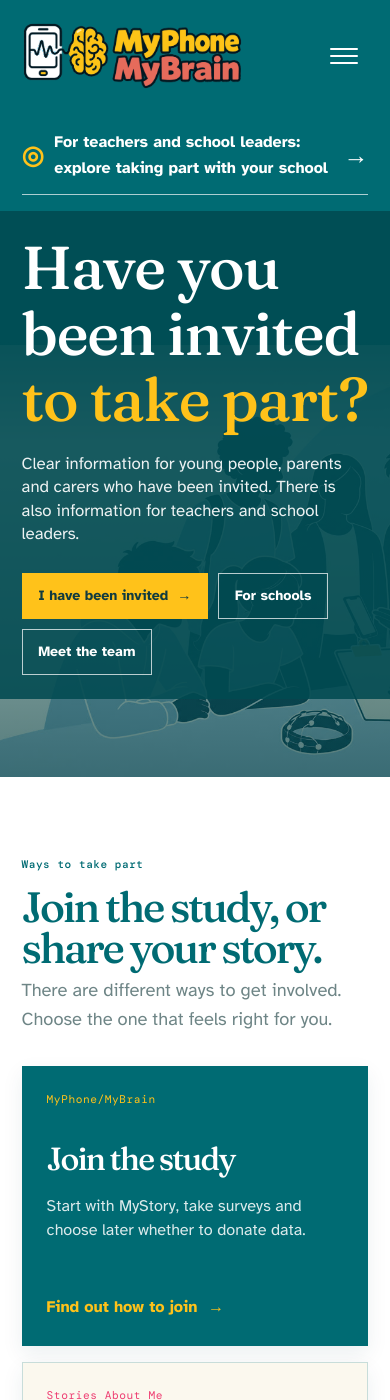
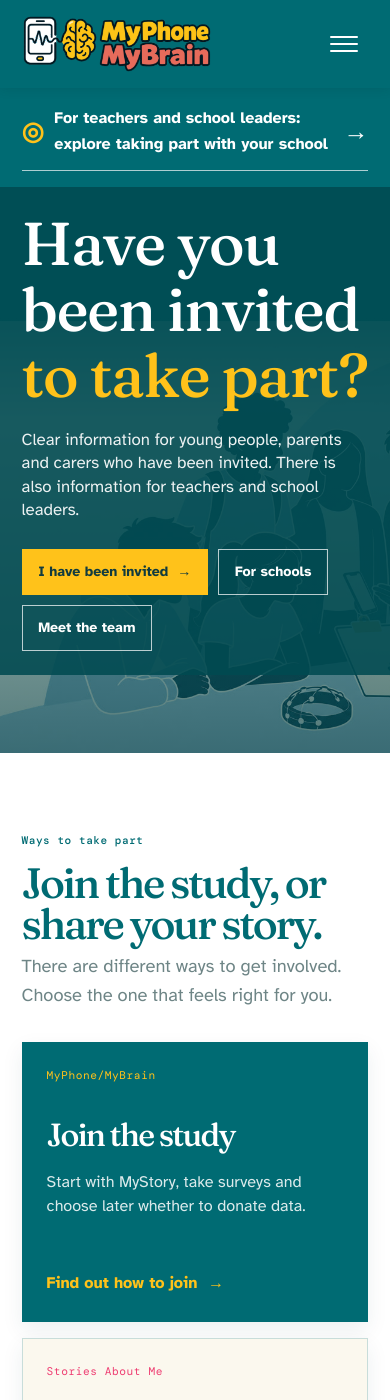
Before and after one commit to faisalmushtaq/myphone-mybrain, a Jekyll site: the page built from index.md, in a window 390 px wide and 1400 px high. Built offline with Jekyll 4.4.1, drawn with Linux system fonts in a browser that asks for light colours.

Commit message:
Adopt stable sticky navigation pattern

```diff
--- a/_includes/header.html
+++ b/_includes/header.html
@@ -1,4 +1,4 @@
-<!-- Design note: reference-led, public-facing research wayfinding with a circular crest and teal masthead. -->
+<!-- Design note: compact, sticky, logo-led masthead patterned on the stable EEG101 navigation behaviour. -->
 <header class="site-header">
   <div class="container header-inner">
     <a class="logo" href="{{ site.baseurl }}/" aria-label="{{ site.title }} home">
@@ -20,20 +20,15 @@
       <span class="bar"></span>
     </button>
   </div>
-</header>
 
-<!-- Mobile nav lives outside the header to avoid stacking-context issues -->
-<div class="mobile-nav-overlay" id="mobile-nav" aria-hidden="true">
-  <button class="mobile-nav-close" aria-label="Close navigation menu">
-    <span class="bar"></span>
-    <span class="bar"></span>
-  </button>
-  <nav class="mobile-nav-inner" aria-label="Mobile navigation">
+  <nav class="mobile-nav-overlay" id="mobile-nav" aria-label="Mobile navigation" aria-hidden="true">
+    <div class="container mobile-nav-inner">
       <a href="{{ '/study/' | relative_url }}">About the study</a>
       <a href="{{ '/schools/' | relative_url }}">For schools</a>
       <a href="{{ '/families/' | relative_url }}">For families</a>
       <a href="{{ '/team/' | relative_url }}">Meet the team</a>
       <a href="{{ '/faq/' | relative_url }}">Questions</a>
       <a href="{{ '/contact/' | relative_url }}">Contact</a>
+    </div>
   </nav>
-</div>
+</header>
--- a/assets/css/moto-inspired.css
+++ b/assets/css/moto-inspired.css
@@ -16,7 +16,7 @@
   --f-serif: "Fraunces", Georgia, serif;
   --f-sans: "Atkinson Hyperlegible", Arial, sans-serif;
   --f-mono: "DM Mono", monospace;
-  --nav-h: 96px;
+  --nav-h: 82px;
   --c-cream: var(--mpb-paper);
   --c-cream-dark: #eef5f2;
   --c-white: #ffffff;
@@ -184,11 +184,11 @@
 .split { grid-template-columns: minmax(135px, .45fr) minmax(0, 1.55fr); gap: clamp(1.5rem, 5vw, 5rem); }
 .split > :first-child { padding-top: .35rem; font-family: var(--f-mono); color: var(--mpb-teal); font-size: .7rem; letter-spacing: .09em; text-transform: uppercase; }
 
-/* Masthead and full-screen navigation */
-.site-header { position: relative; height: var(--nav-h); background: var(--mpb-teal); border: 0; box-shadow: none; backdrop-filter: none; }
-.site-header.scrolled { background: var(--mpb-teal); box-shadow: 0 4px 14px rgba(0, 53, 59, .16); }
-.header-inner { position: relative; max-width: 1200px; margin: 0 auto; padding-inline: clamp(1.35rem, 4vw, 3.5rem); }
-.logo { position: absolute; z-index: 5; top: 13px; left: clamp(1.35rem, 4vw, 3.5rem); width: 230px; height: 70px; display: grid; place-items: center; }
+/* Sticky masthead: EEG101-style stable logo bar with a compact menu directly below it on mobile. */
+.site-header { position: sticky; top: 0; height: var(--nav-h); z-index: 1000; background: var(--mpb-teal); border: 0; box-shadow: 0 1px 10px rgba(0, 53, 59, .16); backdrop-filter: none; }
+.site-header.scrolled { background: var(--mpb-teal); box-shadow: 0 4px 14px rgba(0, 53, 59, .24); }
+.header-inner { position: relative; height: 100%; max-width: 1200px; margin: 0 auto; padding-inline: clamp(1.35rem, 4vw, 3.5rem); display: flex; align-items: center; gap: 1.35rem; }
+.logo { position: static; z-index: 5; flex: 0 0 auto; width: 205px; height: 62px; display: grid; place-items: center; }
 .logo img { width: 100%; height: 100%; object-fit: contain; }
 .nav { margin-left: auto; gap: clamp(.65rem, 1.1vw, 1rem); }
 .nav a { color: #fff; font-size: .86rem; font-weight: 700; }
@@ -200,16 +200,12 @@
 .menu-toggle { margin-left: auto; }
 .menu-toggle .bar,
 .mobile-nav-close .bar { width: 28px; height: 2px; background: #fff; }
-.mobile-nav-overlay { background: var(--mpb-teal); backdrop-filter: none; }
-.mobile-nav-close { position: absolute; top: calc((var(--nav-h) - 48px) / 2); right: clamp(1.35rem, 4vw, 3.5rem); z-index: 2; }
-.mobile-nav-overlay.is-open .mobile-nav-close { display: flex; }
-.mobile-nav-close .bar:nth-child(1) { transform: translateY(1px) rotate(45deg); }
-.mobile-nav-close .bar:nth-child(2) { transform: translateY(-1px) rotate(-45deg); }
-.mobile-nav-inner { width: 100%; height: 100svh; max-width: 460px; max-height: none; align-items: stretch; justify-content: flex-start; gap: 0; padding: 5.3rem 1.8rem 1.5rem; text-align: left; }
+.mobile-nav-overlay { display: none; position: absolute; inset: auto 0 auto 0; top: 100%; z-index: 999; background: var(--mpb-teal); border-top: 1px solid rgba(255,255,255,.24); box-shadow: 0 10px 24px rgba(0, 53, 59, .28); backdrop-filter: none; }
+.mobile-nav-overlay.is-open { display: block; }
+.mobile-nav-inner { width: 100%; height: auto; max-width: 1200px; max-height: calc(100svh - var(--nav-h)); margin: 0 auto; display: flex; flex-direction: column; align-items: stretch; justify-content: flex-start; gap: 0; padding: .45rem clamp(1.35rem, 4vw, 3.5rem) 1rem; overflow-y: auto; text-align: left; }
 .mobile-nav-inner::before { display: none; }
-.mobile-nav-inner a { padding: .96rem 0; color: #fff; border-bottom: 1px solid rgba(255,255,255,.25); font-family: var(--f-serif); font-size: clamp(1.85rem, 7vw, 2.25rem); letter-spacing: -.045em; line-height: 1.08; }
+.mobile-nav-inner a { padding: .82rem 0; color: #fff; border-bottom: 1px solid rgba(255,255,255,.25); font-family: var(--f-sans); font-size: 1.14rem; font-weight: 700; letter-spacing: 0; line-height: 1.2; }
 .mobile-nav-inner a:hover { color: var(--mpb-yellow); }
-.mobile-nav-inner .mobile-nav-cta { margin-top: 1.35rem; padding: 1rem; border: 0; background: var(--mpb-yellow); color: var(--mpb-ink) !important; text-align: center; font-family: var(--f-sans) !important; font-size: 1rem !important; font-weight: 700; }
 
 /* Hero */
 .hero { min-height: 680px; display: flex; flex-direction: column; background: var(--mpb-teal); }
@@ -345,10 +341,12 @@
   .footer-nav { max-width: 720px; }
 }
 @media (max-width: 680px) {
-  :root { --nav-h: 112px; }
+  :root { --nav-h: 88px; }
   .site-header { height: var(--nav-h); }
-  .logo { top: 17px; width: 221px; height: 78px; padding: 0; }
+  .header-inner { padding-inline: 1.35rem; }
+  .logo { width: 190px; height: 62px; padding: 0; }
   .logo img { width: 100%; height: 100%; }
+  .mobile-nav-inner { padding-inline: 1.35rem; }
   .hero { min-height: 665px; }
   .hero-img { height: 65%; object-position: 56% center; }
   .hero-route { padding-top: 1.15rem; }
--- a/assets/js/form.js
+++ b/assets/js/form.js
@@ -26,27 +26,23 @@
 if (menuToggle && mobileNav) {
   const openMenu = () => {
     menuToggle.setAttribute('aria-expanded', 'true');
+    menuToggle.setAttribute('aria-label', 'Close navigation menu');
     mobileNav.classList.add('is-open');
     mobileNav.setAttribute('aria-hidden', 'false');
-    document.body.style.overflow = 'hidden';
   };
 
   const closeMenu = () => {
     menuToggle.setAttribute('aria-expanded', 'false');
+    menuToggle.setAttribute('aria-label', 'Open navigation menu');
     mobileNav.classList.remove('is-open');
     mobileNav.setAttribute('aria-hidden', 'true');
-    document.body.style.overflow = '';
   };
 
   menuToggle.addEventListener('click', () => {
     menuToggle.getAttribute('aria-expanded') === 'true' ? closeMenu() : openMenu();
   });
 
-  /* Close button inside the overlay */
-  const closeBtn = mobileNav.querySelector('.mobile-nav-close');
-  if (closeBtn) closeBtn.addEventListener('click', closeMenu);
-
-  /* Close when any nav link is tapped */
+  /* Close when any navigation link is tapped */
   mobileNav.querySelectorAll('a').forEach((link) => link.addEventListener('click', closeMenu));
 
   /* Close on Escape key */
```
Lines whose indentation alone changed are shown as unchanged.
